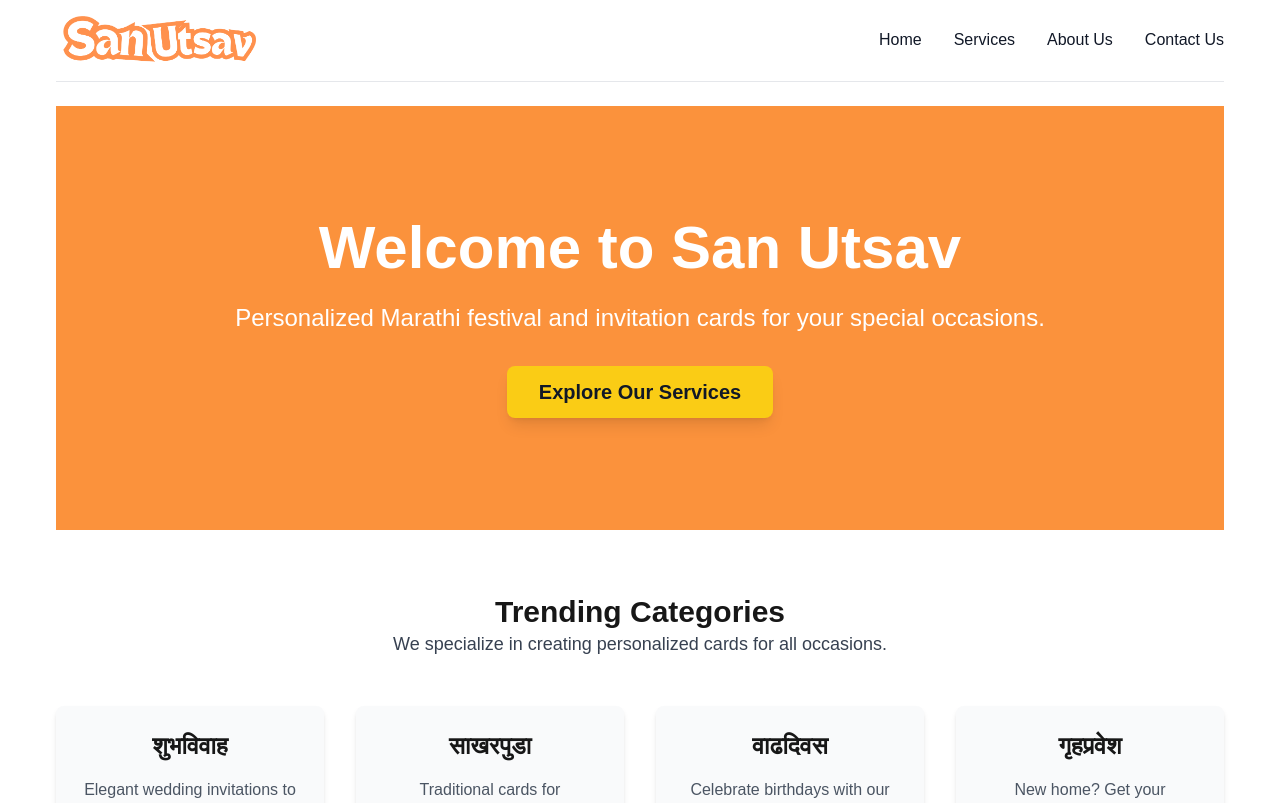
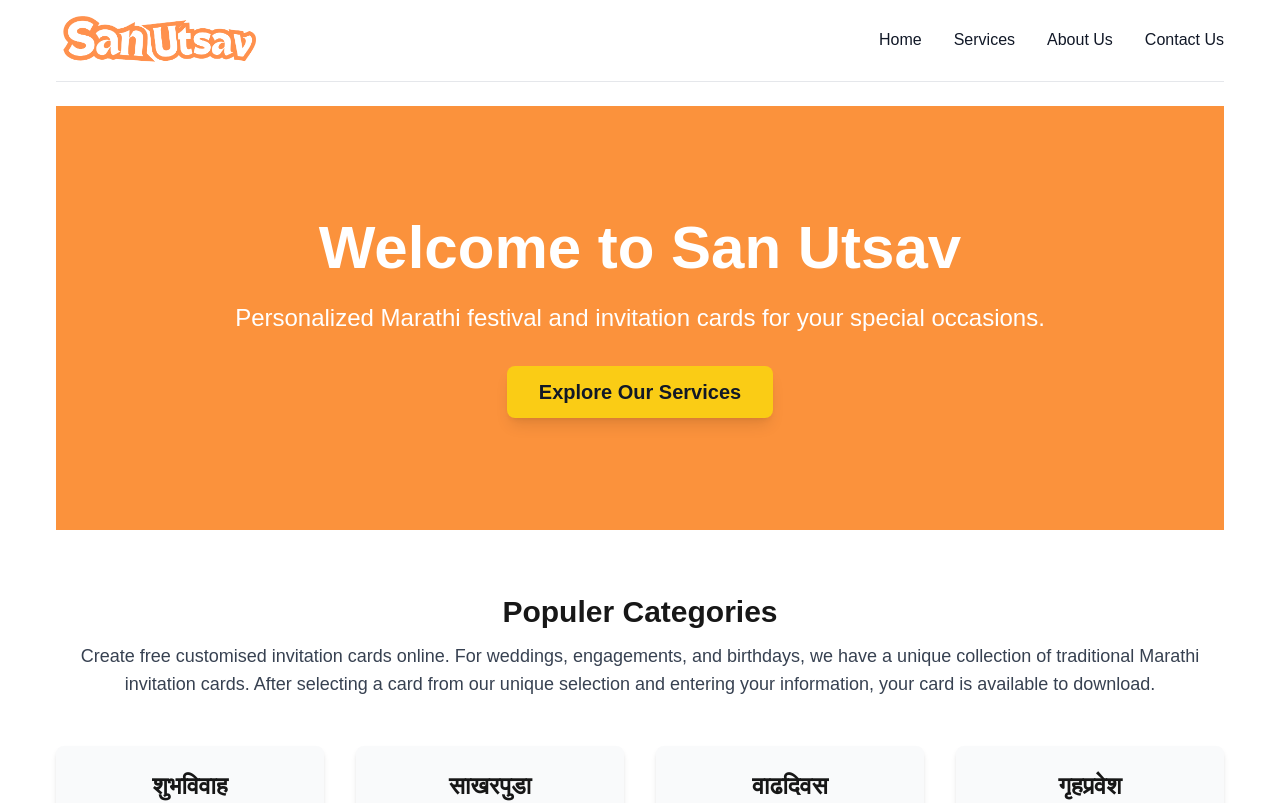
Before and after one commit to ankushchavan0411/san-cards, a Next.js app: page / in a window 1280 px wide. Shown: the top 803 px of the page. Built offline with nearby package versions, Linux system fonts and the light colour scheme.

Commit message:
added PopulerCategories

```diff
--- a/src/app/page.tsx
+++ b/src/app/page.tsx
@@ -6,14 +6,14 @@
 import CTA from "@/components/CTA";
 import Hero from "@/components/Header/Hero";
 import Testimonials from "@/components/Testimonials";
-import TrendingCategories from "@/components/TrendingCategories";
+import PopulerCategories from "@/components/PopulerCategories";
 import React from "react";
 
 export default function Home() {
   return (
     <React.Fragment>
       <Hero />
-      <TrendingCategories />
+      <PopulerCategories />
       <Cards />
       <Carousel />
       <Testimonials />
--- a/src/components/TrendingCategories/index.tsx
+++ b/src/components/PopulerCategories/index.tsx
@@ -2,7 +2,7 @@
 
 import React from "react";
 
-const TrendingCategories: React.FC = () => {
+const PopulerCategories: React.FC = () => {
   const services = [
     {
       name: "शुभविवाह",
@@ -40,11 +40,15 @@
   ];
 
   return (
-    <section id="trending_categories" className="py-16">
+    <section id="populer_categories" className="py-16">
       <div className="text-center mb-12">
-        <h2 className="text-3xl font-bold">Trending Categories</h2>
-        <p className="text-lg text-gray-700">
-          We specialize in creating personalized cards for all occasions.
+        <h2 className="text-3xl font-bold">Populer Categories</h2>
+        <p className="text-lg text-gray-700 mt-3">
+          Create free customised invitation cards online. For weddings,
+          engagements, and birthdays, we have a unique collection of traditional
+          Marathi invitation cards. After selecting a card from our unique
+          selection and entering your information, your card is available to
+          download.
         </p>
       </div>
       <div className="grid grid-cols-1 sm:grid-cols-2 md:grid-cols-4 gap-8 text-center">
@@ -62,4 +66,4 @@
   );
 };
 
-export default TrendingCategories;
+export default PopulerCategories;
```
